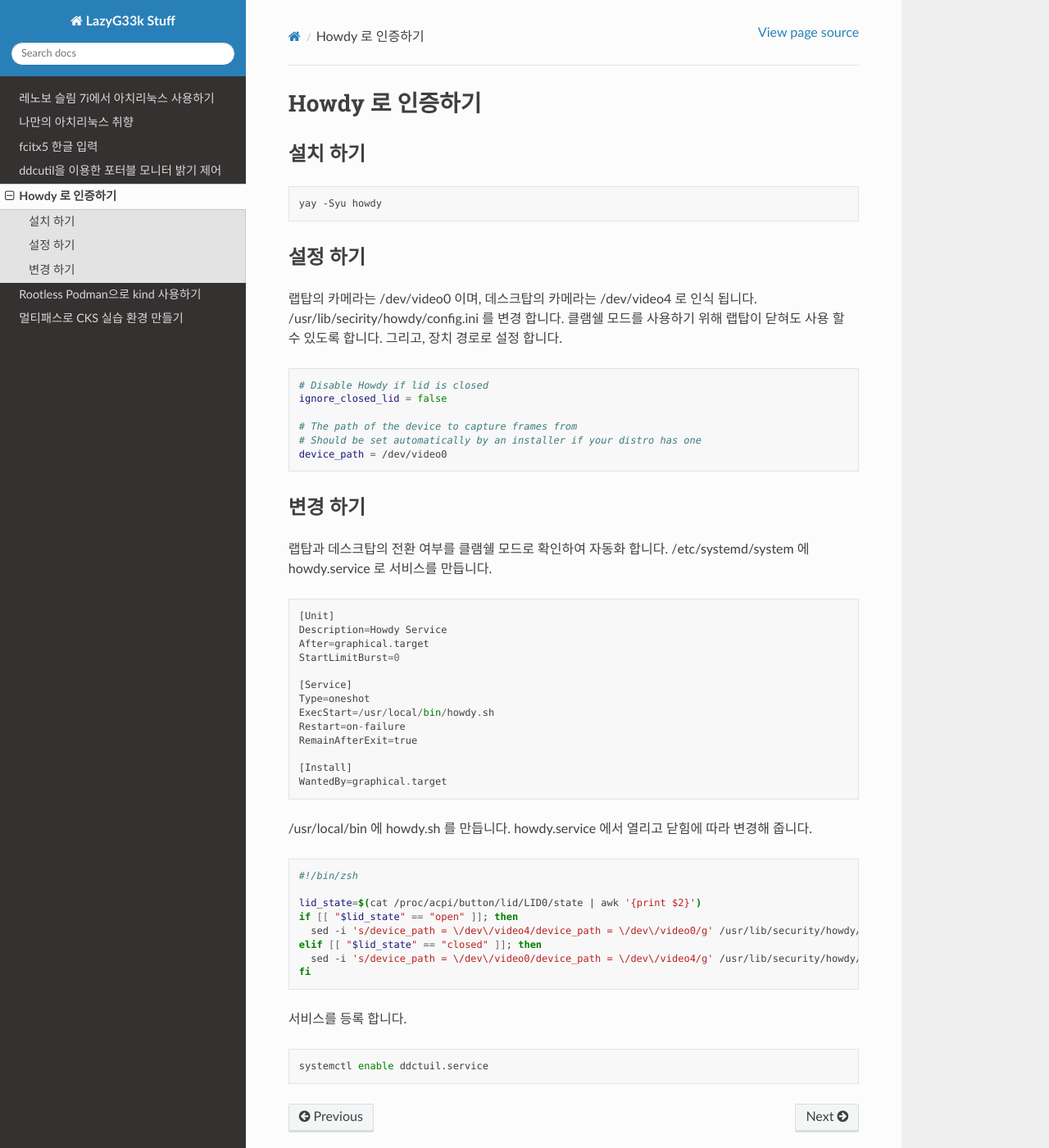
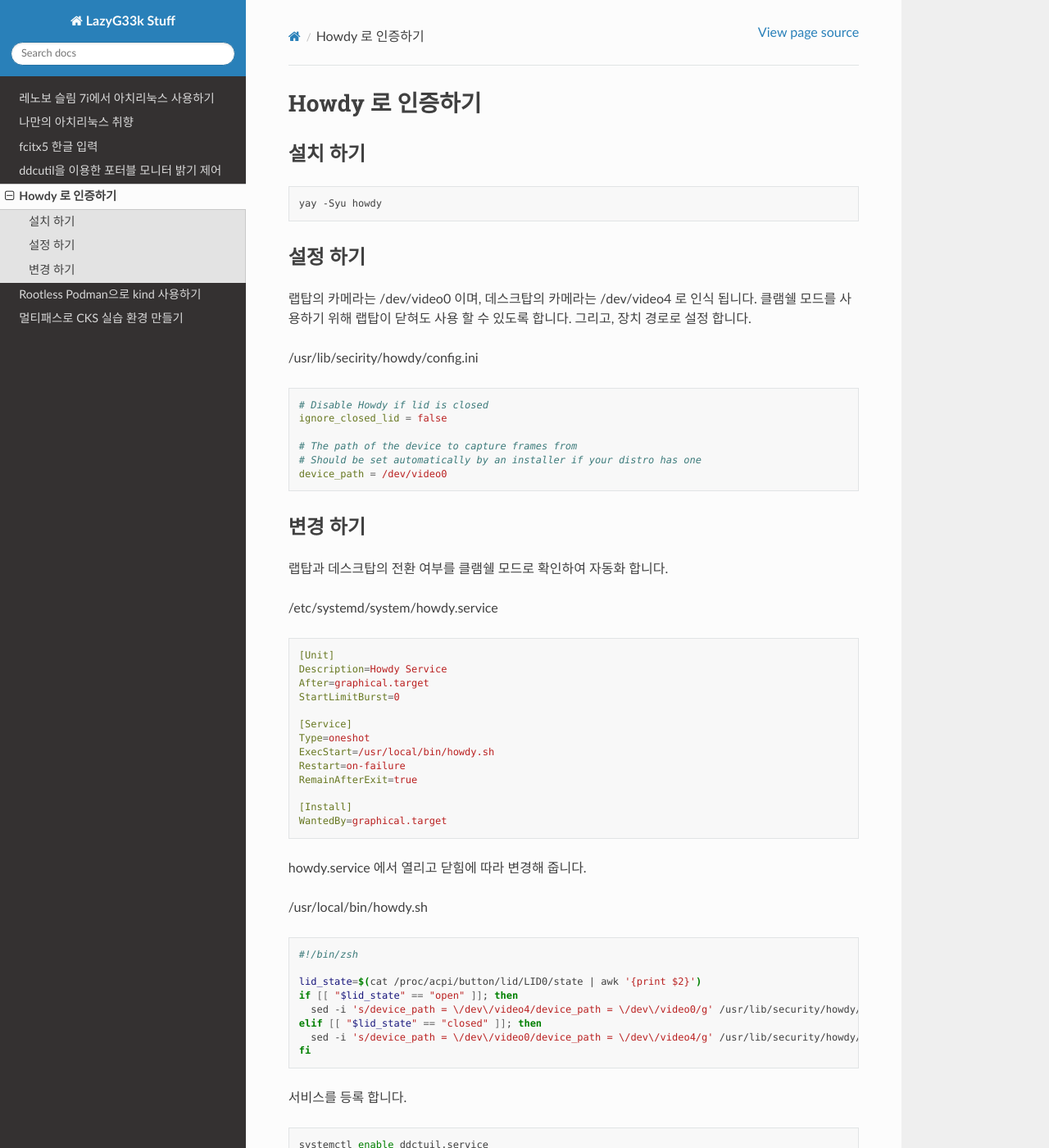
Before and after one commit to l4zyg33k/l4zyg33k.github.io, a Sphinx documentation site: the page built from doc/archlinux/using-howdy.md, in a window 1280 px wide and 1400 px high. Shown: the whole window at 82% size. Built offline with Sphinx 7.4.7 and the Read the Docs theme 3.1.0, drawn with Linux system fonts in a browser that asks for light colours; pages that are not in the unit, such as notebooks, are missing from menus.

````diff
--- a/doc/archlinux/using-howdy.md
+++ b/doc/archlinux/using-howdy.md
@@ -6,8 +6,10 @@
 ```
 
 ## 설정 하기
-랩탑의 카메라는 /dev/video0 이며, 데스크탑의 카메라는 /dev/video4 로 인식 됩니다. /usr/lib/secirity/howdy/config.ini 를 변경 합니다. 클램쉘 모드를 사용하기 위해 랩탑이 닫혀도 사용 할 수 있도록 합니다. 그리고, 장치 경로로 설정 합니다.
-```shell
+랩탑의 카메라는 /dev/video0 이며, 데스크탑의 카메라는 /dev/video4 로 인식 됩니다. 클램쉘 모드를 사용하기 위해 랩탑이 닫혀도 사용 할 수 있도록 합니다. 그리고, 장치 경로로 설정 합니다.
+
+/usr/lib/secirity/howdy/config.ini
+```properties
 # Disable Howdy if lid is closed
 ignore_closed_lid = false
 
@@ -17,8 +19,10 @@
 ```
 
 ## 변경 하기
-랩탑과 데스크탑의 전환 여부를 클램쉘 모드로 확인하여 자동화 합니다. /etc/systemd/system 에 howdy.service 로 서비스를 만듭니다.
-```
+랩탑과 데스크탑의 전환 여부를 클램쉘 모드로 확인하여 자동화 합니다.
+
+/etc/systemd/system/howdy.service
+```properties
 [Unit]
 Description=Howdy Service
 After=graphical.target
@@ -33,7 +37,10 @@
 [Install]
 WantedBy=graphical.target
 ```
-/usr/local/bin 에 howdy.sh 를 만듭니다. howdy.service 에서 열리고 닫힘에 따라 변경해 줍니다.
+
+howdy.service 에서 열리고 닫힘에 따라 변경해 줍니다.
+
+/usr/local/bin/howdy.sh
 ```shell
 #!/bin/zsh
 
--- a/doc/index.rst
+++ b/doc/index.rst
@@ -11,6 +11,7 @@
    archlinux/fcitx5-hangul.md
    archlinux/using-ddcutil.md
    archlinux/using-howdy.md
+   ᅟarchlinux/using-clamshell-laptop.md
 
 Kubernetes
 ----------
````
Also changed, not shown: doc/archlinux/using-clamshell-laptop.md (added, +12 -0 lines), doc/archlinux/using-ddcutil.md (+5 -3 lines).
